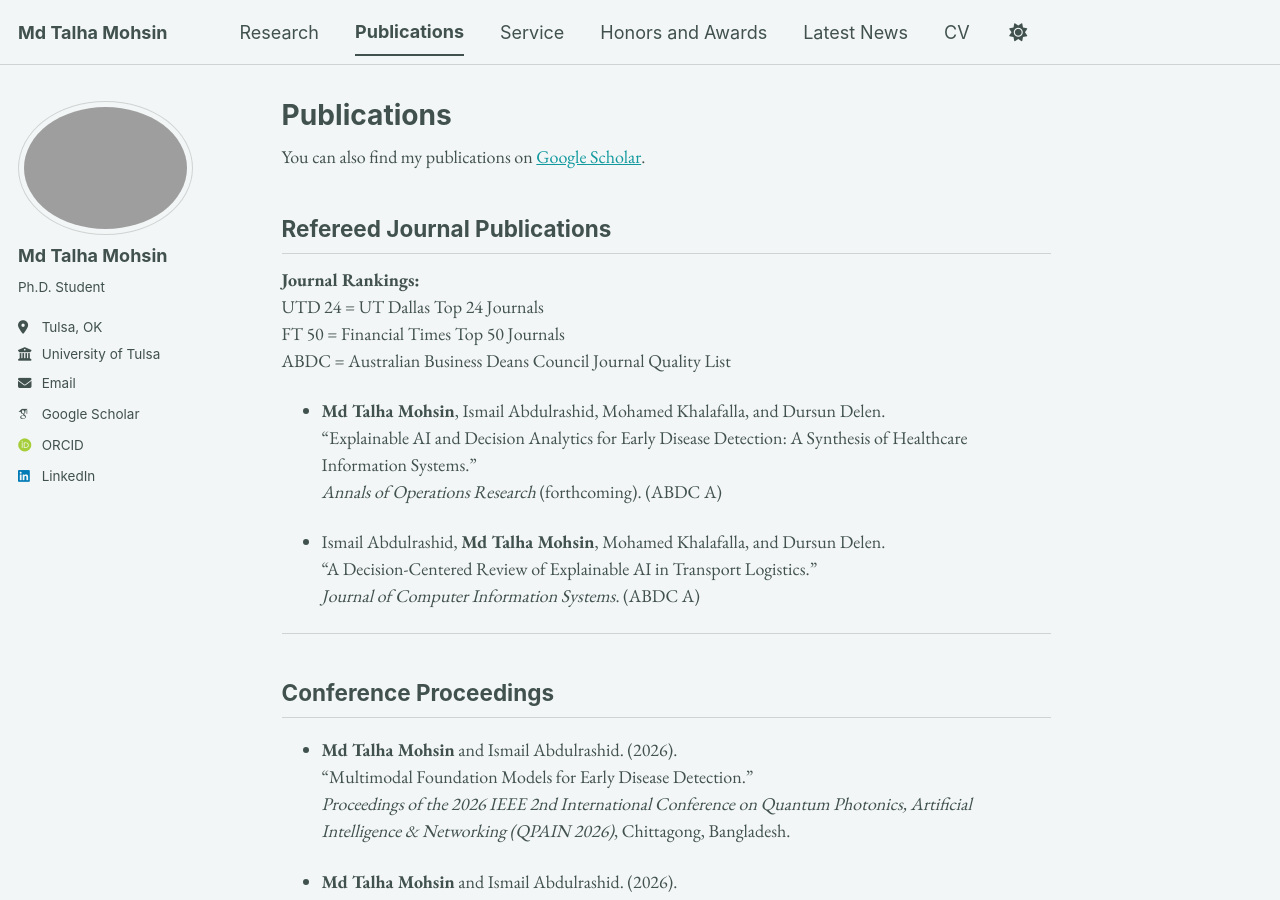
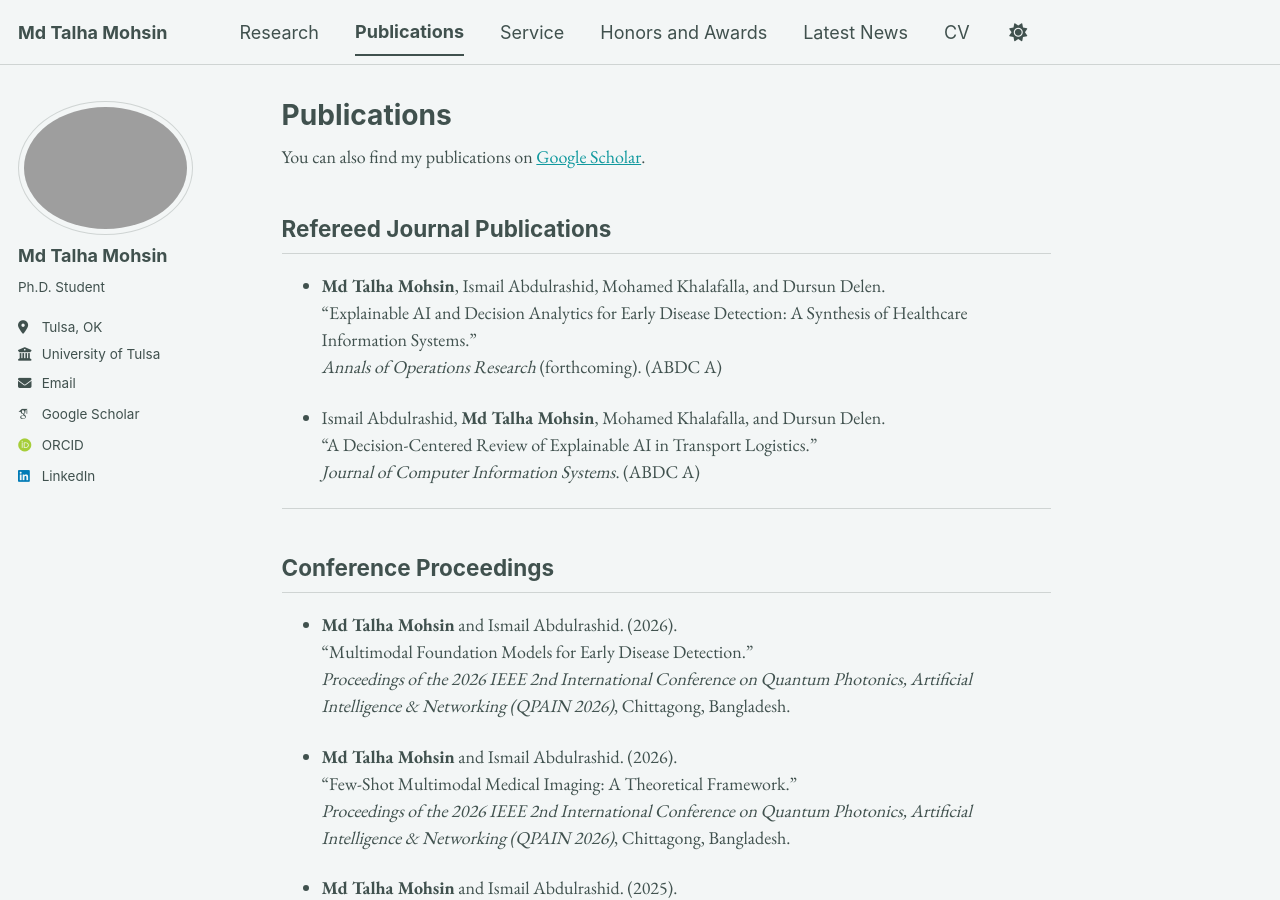
Before and after one commit to mdtalhamohsin/mdtalhamohsin.github.io, a Jekyll site: the page built from _pages/publications.md, in a window 1280 px wide and 900 px high. Built offline with Jekyll 4.4.1, drawn with Linux system fonts in a browser that asks for light colours; some web fonts are replaced; a script bundle is joined from its source files by our own code; library files that are not in the unit come from our copies.

Commit message:
Update publications.md

```diff
--- a/_pages/publications.md
+++ b/_pages/publications.md
@@ -8,11 +8,6 @@
 You can also find my publications on [Google Scholar](https://scholar.google.com/citations?user=VY8x_G0AAAAJ&hl=en).
 
 ## Refereed Journal Publications
-
-**Journal Rankings:**
-UTD 24 = UT Dallas Top 24 Journals
-FT 50 = Financial Times Top 50 Journals
-ABDC = Australian Business Deans Council Journal Quality List
 
 - **Md Talha Mohsin**, Ismail Abdulrashid, Mohamed Khalafalla, and Dursun Delen.
   “Explainable AI and Decision Analytics for Early Disease Detection: A Synthesis of Healthcare Information Systems.”
```
